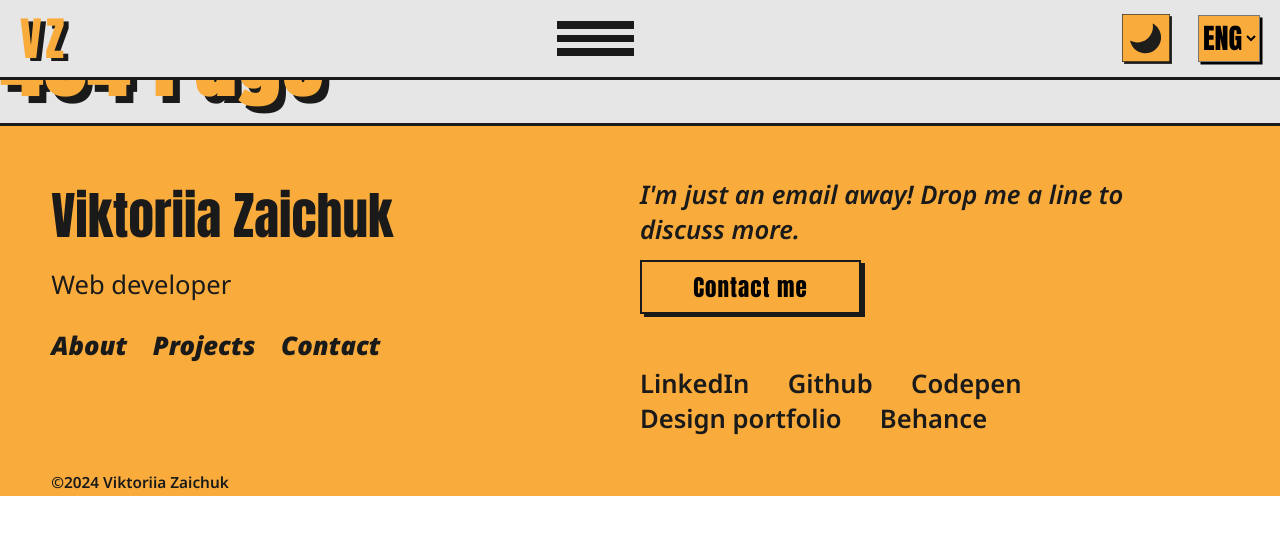
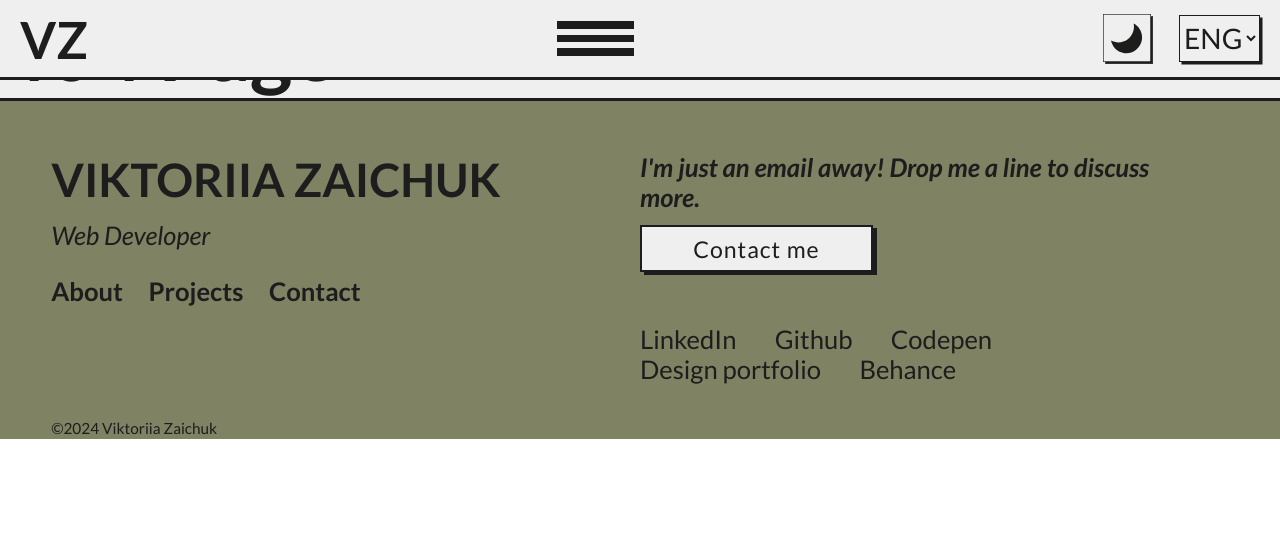
Before and after one commit to ViktoriiaZaichuk/portfolio-dev, a React (Create React App) app: page / in a window 1280 px wide. Shown: the top 534 px of the page. Built offline with nearby package versions, Linux system fonts and the light colour scheme.

Commit message:
💄 Update of variables and styles + update of the About page structure.

```diff
--- a/src/assets/styles/css/index.css
+++ b/src/assets/styles/css/index.css
@@ -1,41 +1,42 @@
 /* Variables Colors */
-@import url("https://fonts.googleapis.com/css2?family=Anton&display=swap");
-@import url("https://fonts.googleapis.com/css2?family=Noto+Sans:ital,wght@0,100;0,200;0,300;0,400;0,500;0,600;0,700;0,800;0,900;1,100;1,200;1,300;1,400;1,500;1,600;1,700;1,800;1,900&display=swap");
+@import url("https://fonts.googleapis.com/css2?family=Lato:ital,wght@0,100;0,300;0,400;0,700;0,900;1,100;1,300;1,400;1,700;1,900&display=swap");
 .light {
   transition: all 1.2s cubic-bezier(0.34, 1.56, 0.64, 1);
-  --black: #1A1A1A;
+  --black: #1D1D1D;
   --red: #F65D5D;
-  --blue: #5D75F6;
-  --green: #89E352;
+  --purple: #B98CF1;
+  --green: #7F8263;
+  --white: #EFEFEF;
   --primary-color: #F9AC3C;
   --secondary-color: #6c757d;
-  --background-color: #e6e6e6;
-  --text-color: #1a1a1a;
-  --dots-color: #1a1a1aef;
-  --border-color: #1a1a1a;
-  --text-shadow: #1a1a1a;
+  --background-color: #EFEFEF;
+  --text-color: #1D1D1D;
+  --dots-color: #1D1D1D;
+  --border-color: #1D1D1D;
+  --text-shadow: #1D1D1D;
   --text-stroke: #F9AC3C;
-  --burger-btn-color: #1a1a1a;
+  --burger-btn-color: #1D1D1D;
   background-color: var(--background-color);
-  color: var(--primary-color); }
+  color: var(--text-color); }
 
 .dark {
   transition: all 1.2s cubic-bezier(0.34, 1.56, 0.64, 1);
-  --black: #1A1A1A;
+  --black: #1D1D1D;
   --red: #F65D5D;
-  --blue: #5D75F6;
-  --green: #89E352;
+  --purple: #B98CF1;
+  --green: #7F8263;
+  --white: #EFEFEF;
   --primary-color: #F9AC3C;
   --secondary-color: #6c757d;
-  --background-color: #1A1A1A;
-  --text-color: #e6e6e6;
-  --dots-color:  #e6e6e6ad;
-  --border-color:  #e6e6e6;
-  --text-shadow: #1A1A1A;
-  --text-stroke: #1A1A1A;
-  --burger-btn-color: #e6e6e6;
+  --background-color: #1D1D1D;
+  --text-color: #EFEFEF;
+  --dots-color:  #EFEFEF;
+  --border-color:  #EFEFEF;
+  --text-shadow: #1D1D1D;
+  --text-stroke: #1D1D1D;
+  --burger-btn-color: #EFEFEF;
   background-color: var(--background-color);
-  color: var(--primary-color); }
+  color: var(--text-color); }
 
 /* Variables fonts */
 /* Flex box */
@@ -50,7 +51,7 @@ html, body, div, span, object, iframe, figure, h1, h2, h3, h4, h5, h6, p, blockq
   margin: 0;
   padding: 0;
   border: 0;
-  font-family: "Noto Sans", sans-serif;
+  font-family: "Lato", sans-serif;
   vertical-align: baseline;
   text-rendering: optimizeLegibility;
   -webkit-font-smoothing: antialiased;
@@ -71,9 +72,7 @@ main {
 h1 {
   font-size: 3.2rem;
   font-weight: 700;
-  letter-spacing: 3px;
-  text-shadow: var(--text-shadow) 7px 7px;
-  font-family: "Anton", sans-serif; }
+  font-family: "Lato", sans-serif; }
 
 ol, ul {
   list-style: none; }
@@ -114,10 +113,10 @@ a {
   .header .logo {
     z-index: 101; }
     .header .logo span {
-      font-family: "Anton", sans-serif;
-      font-size: 1.8rem;
-      letter-spacing: 4px;
-      text-shadow: var(--text-shadow) 5px 3px; }
+      font-family: "Lato", sans-serif;
+      font-size: 2rem;
+      font-weight: 700;
+      color: var(--text-color); }
   .header--actions {
     z-index: 101;
     display: flex;
@@ -174,10 +173,11 @@ a {
         .header .navbar .menu-items li a {
           color: var(--text-color);
           font-size: 4rem;
-          font-family: "Anton", sans-serif;
+          font-family: "Lato", sans-serif;
+          text-transform: uppercase;
           transition: all 0.3s cubic-bezier(0.55, 0, 0.1, 1); }
           .header .navbar .menu-items li a:hover {
-            color: var(--primary-color); }
+            color: var(--purple); }
   .header .theme-switch {
     display: flex;
     align-items: center;
@@ -187,22 +187,31 @@ a {
       height: 100%;
       width: 100%;
       max-height: 50px; }
+      .header .theme-switch svg rect {
+        fill: var(--background-color);
+        stroke: var(--text-color); }
+      .header .theme-switch svg #sun {
+        fill: var(--text-color); }
+      .header .theme-switch svg #square {
+        fill: var(--text-color); }
   .header .lang-switch {
     height: 47px;
-    box-shadow: black 2.5px 2.5px 0px 0px; }
+    box-shadow: var(--text-color) 2.5px 2.5px 0px 0px; }
     .header .lang-switch .custom-select {
-      background-color: var(--primary-color);
+      background-color: var(--background-color);
       height: 100%;
-      font-family: "Anton", sans-serif;
+      font-family: "Lato", sans-serif;
+      color: var(--text-color);
       font-size: 1.1rem;
-      outline: none; }
+      outline: none;
+      border: var(--text-color) 1px solid; }
       .header .lang-switch .custom-select:focus, .header .lang-switch .custom-select:hover {
-        background-color: var(--primary-color) !important;
-        background: var(--primary-color) !important; }
+        background-color: var(--background-color) !important;
+        background: var(--background-color) !important; }
 
 /* FOOTER */
 .footer {
-  background-color: var(--primary-color);
+  background-color: var(--green);
   padding: 2rem 2rem 0 2rem;
   color: var(--black);
   border-top: var(--border-color) 3px solid; }
@@ -215,14 +224,16 @@ a {
     .footer--links__nav {
       flex: 1 1 0px; }
       .footer--links__nav span a {
-        font-family: "Anton", sans-serif;
-        font-size: 2rem; }
+        font-family: "Lato", sans-serif;
+        font-size: 1.8rem;
+        font-weight: 600;
+        text-transform: uppercase; }
       .footer--links__nav p {
-        margin: .5rem 0 1rem 0; }
+        margin: .5rem 0 1rem 0;
+        font-style: italic; }
       .footer--links__nav div a {
-        font-weight: 900;
-        margin-right: 1rem;
-        font-style: italic; }
+        font-weight: 600;
+        margin-right: 1rem; }
     .footer--links__social {
       flex: 1 1 0px;
       display: flex;
@@ -237,27 +248,27 @@ a {
           max-width: 550px;
           margin-bottom: .5rem; }
       .footer--links__social .social-links a {
-        margin: 0 1.5rem 0 0;
-        font-weight: 600; }
+        margin: 0 1.5rem 0 0; }
   .footer--legal span {
     font-size: .6rem;
-    font-weight: 600; }
+    font-weight: 400; }
 
 /* MAIN BUTTON */
 .main-button {
   padding: .3rem 2rem;
   cursor: pointer;
-  font-family: "Anton", sans-serif;
+  font-family: "Lato", sans-serif;
   letter-spacing: 1px;
   font-size: .9rem;
-  background-color: var(--primary-color);
+  background-color: var(--white);
   border: var(--black) 2px solid;
-  box-shadow: var(--black) 4px 3px 0px 0px; }
+  box-shadow: var(--black) 4px 3px 0px 0px;
+  color: var(--black); }
 
 /* Projects card */
 .project-card-link {
   display: block;
-  background-color: var(--red);
+  background-color: var(--background-color);
   padding: .7rem;
   border: 1px solid var(--border-color);
   border-radius: 10px;
@@ -291,12 +302,6 @@ a {
     padding: 0 2rem;
     min-height: 100vh;
     padding-top: 80px;
-    --dotSize: 0.1rem;
-    --bgSize: .5rem;
-    --bgPosition: calc(var(--bgSize) / 2);
-    background-image: radial-gradient(circle at center, var(--dots-color) var(--dotSize), transparent 0), radial-gradient(circle at center, var(--dots-color) var(--dotSize), transparent 0);
-    background-size: var(--bgSize) var(--bgSize);
-    background-position: 0 0, var(--bgPosition) var(--bgPosition);
     display: flex;
     flex-direction: column;
     align-items: center;
@@ -304,7 +309,9 @@ a {
     border-bottom: var(--border-color) 3px solid; }
     .home--hero__txt h1 {
       padding-top: 3rem;
-      text-align: center; }
+      text-align: center;
+      text-transform: uppercase;
+      color: var(--text-color); }
     .home--hero__img {
       border: var(--border-color) 3px solid;
       border-bottom: none;
@@ -322,35 +329,75 @@ a {
   /* Skills section */ }
   .about--hero {
     min-height: 100vh;
-    padding-top: 80px; }
+    padding-top: 80px;
+    display: flex;
+    flex-direction: column;
+    justify-content: space-between; }
+    .about--hero__txt h1 {
+      text-align: center;
+      margin-bottom: 1.5rem; }
+    .about--hero__txt p {
+      text-align: center;
+      margin-bottom: 2rem; }
+    .about--hero__img {
+      width: 100%;
+      border-top: var(--border-color) 3px solid; }
+      .about--hero__img img {
+        display: block;
+        max-height: 600px;
+        width: 100%;
+        height: 100%;
+        object-fit: cover; }
   .about--intro {
     padding: 0 2rem;
-    --dotSize: 0.1rem;
-    --bgSize: .5rem;
-    --bgPosition: calc(var(--bgSize) / 2);
-    background-image: radial-gradient(circle at center, var(--dots-color) var(--dotSize), transparent 0), radial-gradient(circle at center, var(--dots-color) var(--dotSize), transparent 0);
-    background-size: var(--bgSize) var(--bgSize);
-    background-position: 0 0, var(--bgPosition) var(--bgPosition);
-    padding-top: 2rem;
-    padding-bottom: 2rem;
+    padding-top: 4rem;
+    padding-bottom: 4rem;
     border-bottom: var(--border-color) 3px solid;
-    border-top: var(--border-color) 3px solid; }
+    border-top: var(--border-color) 3px solid;
+    background-color: var(--green);
+    display: flex;
+    justify-content: center; }
+    .about--intro span {
+      color: var(--purple);
+      text-transform: uppercase;
+      font-style: italic;
+      font-size: 2.5rem;
+      font-weight: 700; }
+    .about--intro span {
+      margin-right: 1.5rem; }
     .about--intro h2 {
-      background-color: var(--background-color); }
+      max-width: 1000px;
+      font-weight: 300;
+      font-size: 1.4rem; }
   .about--info {
     display: flex;
     align-items: center;
     justify-content: center;
-    background-color: var(--primary-color);
-    border-bottom: var(--border-color) 3px solid; }
+    border-bottom: var(--border-color) 3px solid;
+    background-color: var(--purple); }
     .about--info__img {
-      flex: 1 1 0px; }
+      flex: 1 1 0px;
+      border-right: var(--border-color) 3px solid; }
+      .about--info__img img {
+        display: block;
+        max-height: 1000px;
+        width: 100%;
+        height: 100%;
+        object-fit: cover; }
     .about--info__txt {
       flex: 1 1 0px;
       padding: 2rem;
       color: var(--text-color); }
+      .about--info__txt :first-child {
+        margin-bottom: 1.6rem; }
   .about--skills {
-    padding: 0 2rem; }
+    padding: 0 2rem;
+    padding-top: 4rem;
+    padding-bottom: 4rem;
+    text-align: center; }
+    .about--skills h2 {
+      max-width: 700px;
+      margin: 1.5rem auto; }
 
 /* Projects page */
 .projects--hero {
--- a/src/assets/styles/sass/base/_reset.scss
+++ b/src/assets/styles/sass/base/_reset.scss
@@ -31,8 +31,6 @@ main {
 h1 {
     font-size: 3.2rem;
     font-weight: 700;
-    letter-spacing: 3px;
-    text-shadow: $text-shadow 7px 7px;
     font-family: $displayFont;
 }
 
--- a/src/assets/styles/sass/components/_button.scss
+++ b/src/assets/styles/sass/components/_button.scss
@@ -1,7 +1,8 @@
 /* MAIN BUTTON */
 .main-button {
     @include button;
-    background-color: $primary-color;
+    background-color: $white;
     border: $black 2px solid;
     box-shadow: $black 4px 3px 0px 0px;
+    color: $black;
 }
--- a/src/assets/styles/sass/layout/_footer.scss
+++ b/src/assets/styles/sass/layout/_footer.scss
@@ -1,6 +1,6 @@
 /* FOOTER */
 .footer {
-    background-color: $primary-color;
+    background-color: $green;
     padding: 2rem 2rem 0 2rem;
     color: $black;
     border-top: $border-color 3px solid;
@@ -13,17 +13,19 @@
             span {
                 a {
                     font-family: $displayFont;
-                    font-size: 2rem;
+                    font-size: 1.8rem;
+                    font-weight: 600;
+                    text-transform: uppercase;
                 }
             }
             p {
                 margin: .5rem 0 1rem 0;
+                font-style: italic;
             }
             div {
                 a {
-                    font-weight: 900;
+                    font-weight: 600;
                     margin-right: 1rem;
-                    font-style: italic;
                 }
             }
         }
@@ -44,7 +46,6 @@
             .social-links {
                 a {
                     margin: 0 1.5rem 0 0;
-                    font-weight: 600;
                 }
             }
         }
@@ -52,7 +53,7 @@
     &--legal {
         span {
             font-size: .6rem;
-            font-weight: 600;
+            font-weight: 400;
         }
     }
 }
--- a/src/assets/styles/sass/layout/_header.scss
+++ b/src/assets/styles/sass/layout/_header.scss
@@ -21,9 +21,9 @@
     z-index: 101;
     & span {
       font-family: $displayFont;
-      font-size: 1.8rem;
-      letter-spacing: 4px;
-      text-shadow: $text-shadow 5px 3px;
+      font-size: 2rem;
+      font-weight: 700;
+      color: $text-color;
     }
   }
 
@@ -49,7 +49,6 @@
     margin: 10px;
     transition: transform .6s cubic-bezier(.55,0,.1,1);
     position: relative;
-
     .bar {
       width: 100%;
       height: 0.3rem;
@@ -99,9 +98,10 @@
           color: $text-color;
           font-size: 4rem;
           font-family: $displayFont;
+          text-transform: uppercase;
           transition: all .3s cubic-bezier(.55,0,.1,1);
           &:hover {
-            color: $primary-color;
+            color: $purple;
           }
         }
       }
@@ -114,21 +114,32 @@
       height: 100%;
       width: 100%;
       max-height: 50px;
+      & rect {
+        fill: $background-color;
+        stroke: $text-color;
+      }
+      & #sun {
+        fill: $text-color;
+      }
+      & #square {
+        fill: $text-color;
+      }
     }
   }
   .lang-switch {
     height: 47px;
-    box-shadow: black 2.5px 2.5px 0px 0px;
+    box-shadow: $text-color 2.5px 2.5px 0px 0px;
     .custom-select {
-      background-color: $primary-color;
+      background-color: $background-color;
       height: 100%;
       font-family: $displayFont;
+      color: $text-color;
       font-size: 1.1rem;
       outline: none;
-
+      border: $text-color 1px solid;
       &:focus, &:hover  {
-        background-color: $primary-color !important;
-        background: $primary-color !important;
+        background-color: $background-color !important;
+        background: $background-color !important;
       }
     }
   }
--- a/src/assets/styles/sass/pages/_homepage.scss
+++ b/src/assets/styles/sass/pages/_homepage.scss
@@ -5,7 +5,6 @@
         @include layout;
         min-height: 100vh;
         padding-top: 80px;
-        @include halftone;
         @include flex-column;
         align-items: center;
         justify-content: space-between;
@@ -14,6 +13,8 @@
             h1 {
                 padding-top: 3rem;
                 text-align: center;
+                text-transform: uppercase;
+                color: $text-color;
             }
         }
         &__img {
--- a/src/assets/styles/sass/utils/_mixins.scss
+++ b/src/assets/styles/sass/utils/_mixins.scss
@@ -73,7 +73,7 @@ $screen550: 550px;
 /* Project card */
 @mixin card {
   display: block;
-  background-color: $red;
+  background-color: $background-color;
   padding: .7rem;
   border: 1px solid $border-color;
   border-radius: 10px;
--- a/src/assets/styles/sass/utils/_variables.scss
+++ b/src/assets/styles/sass/utils/_variables.scss
@@ -3,6 +3,8 @@ $black: var(--black);
 $red: var(--red);
 $blue: var(--blue);
 $green: var(--green);
+$white: var(--white);
+$purple: var(--purple);
 
 $primary-color: var(--primary-color);
 $secondary-color: var(--secondary-color);
@@ -18,31 +20,32 @@ $burger-btn-color: var(--burger-btn-color);
 // Mixin for theme styles
 @mixin applyThemeStyles {
   background-color: $background-color;
-  color: $primary-color;
+  color: $text-color;
 }
 
 // Light theme styles
 .light {
   transition: all 1.2s cubic-bezier(.34,1.56,.64,1);
-  --black: #1A1A1A;
+  --black: #1D1D1D;
   --red: #F65D5D;
-  --blue: #5D75F6;
-  --green: #89E352;
+  --purple: #B98CF1;
+  --green: #7F8263;
+  --white: #EFEFEF;
 
   --primary-color: #F9AC3C;
   --secondary-color: #6c757d;
-  --background-color: #e6e6e6;
+  --background-color: #EFEFEF;
 
-  --text-color: #1a1a1a;
+  --text-color: #1D1D1D;
 
-  --dots-color: #1a1a1aef;
+  --dots-color: #1D1D1D;
 
-  --border-color: #1a1a1a;
+  --border-color: #1D1D1D;
 
-  --text-shadow: #1a1a1a;
+  --text-shadow: #1D1D1D;
   --text-stroke: #F9AC3C;
 
-  --burger-btn-color: #1a1a1a;
+  --burger-btn-color: #1D1D1D;
 
   @include applyThemeStyles;
 }
@@ -50,32 +53,32 @@ $burger-btn-color: var(--burger-btn-color);
 // Dark theme styles
 .dark {
   transition: all 1.2s cubic-bezier(.34,1.56,.64,1);
-  --black: #1A1A1A;
+  --black: #1D1D1D;
   --red: #F65D5D;
-  --blue: #5D75F6;
-  --green: #89E352;
+  --purple: #B98CF1;
+  --green: #7F8263;
+  --white: #EFEFEF;
 
   --primary-color: #F9AC3C;
   --secondary-color: #6c757d;
-  --background-color: #1A1A1A;
+  --background-color: #1D1D1D;
 
-  --text-color: #e6e6e6;
+  --text-color: #EFEFEF;
 
-  --dots-color:  #e6e6e6ad;
+  --dots-color:  #EFEFEF;
 
-  --border-color:  #e6e6e6;
+  --border-color:  #EFEFEF;
 
-  --text-shadow: #1A1A1A;
-  --text-stroke: #1A1A1A;
+  --text-shadow: #1D1D1D;
+  --text-stroke: #1D1D1D;
 
-  --burger-btn-color: #e6e6e6;
+  --burger-btn-color: #EFEFEF;
 
   @include applyThemeStyles;
 }
 
 /* Variables fonts */
-@import url('https://fonts.googleapis.com/css2?family=Anton&display=swap');
-@import url('https://fonts.googleapis.com/css2?family=Noto+Sans:ital,wght@0,100;0,200;0,300;0,400;0,500;0,600;0,700;0,800;0,900;1,100;1,200;1,300;1,400;1,500;1,600;1,700;1,800;1,900&display=swap');
+@import url('https://fonts.googleapis.com/css2?family=Lato:ital,wght@0,100;0,300;0,400;0,700;0,900;1,100;1,300;1,400;1,700;1,900&display=swap');
 
-$displayFont: 'Anton', sans-serif;
-$bodyTextFont: 'Noto Sans', sans-serif;
+$displayFont: 'Lato', sans-serif;
+$bodyTextFont: 'Lato', sans-serif;
--- a/src/components/layout/Footer.jsx
+++ b/src/components/layout/Footer.jsx
@@ -20,7 +20,7 @@ const Footer = () => {
         <footer className='footer'>
             <div className='footer--links'>
                 <div className='footer--links__nav'>
-                    <span className=''><NavLink to="/">Viktoriia Zaichuk</NavLink></span>
+                    <span className=''><NavLink to="/portfolio-dev">Viktoriia Zaichuk</NavLink></span>
                     <p>{t('footer.position')}</p>
                     <div>
                         <NavLink to="/about">
--- a/src/locales/en/translation.json
+++ b/src/locales/en/translation.json
@@ -4,7 +4,7 @@
     "navbar.projects": "Projects",
     "navbar.contact": "Contact",
 
-    "footer.position": "Web developer",
+    "footer.position": "Web Developer",
     "footer.contactintro": "I'm just an email away! Drop me a line to discuss more.",
     "footer.button": "Contact me",
 
--- a/src/pages/about/index.jsx
+++ b/src/pages/about/index.jsx
@@ -1,5 +1,8 @@
 import React from "react";
 import { useTranslation } from 'react-i18next';
+
+import infoImg from "../../assets/img/pages/about-info.webp";
+import heroImg from "../../assets/img/pages/about-hero.webp";
 
 import Layout from "../../components/layout/Layout";
 import Button from "../../components/ui/Button";
@@ -11,17 +14,26 @@ const About = () => {
         <Layout>
             <main className="about">
                 <section className="about--hero">
-                    <h1>{t('about.hero.title')}</h1>
-                    <p>{t('about.hero.p')}</p>
+                    <div className="about--hero__txt">
+                        <h1>{t('about.hero.title')}</h1>
+                        <p>{t('about.hero.p')}</p>
+                    </div>
+                    <div className="about--hero__img">
+                        <img src={heroImg} alt="Viktoriia Zaichuk" />
+                    </div>
                 </section>
 
                 <section className="about--intro">
-                    <h2>{t('about.intro.title')}</h2>
+                    <span>Creative</span>
+                    <div>
+                        <h2>{t('about.intro.title')}</h2>
+                        <span>Developer</span>
+                    </div>
                 </section>
 
                 <section className="about--info">
                     <div className="about--info__img">
-
+                        <img src={infoImg} alt="Viktoriia Zaichuk" />
                     </div>
                     <div className="about--info__txt">
                         <p>{t('about.info.txt01')}</p>
@@ -30,7 +42,9 @@ const About = () => {
                 </section>
 
                 <section className="about--skills">
-                    <h2>{t('about.skills.title')}</h2>
+                    <div>
+                        <h2>{t('about.skills.title')}</h2>
+                    </div>
                     <div className="about--skills__list">
                         <span>#JavaScript</span>
                         <span>#React</span>
@@ -46,7 +60,7 @@ const About = () => {
                         <span>#Node.js</span>
                         <span>#SQL</span>
                     </div>
-                    <div>
+                    <div className="about--skills__cv">
                         <p>{t('about.skills.cv')}</p>
                         <Button
                             text={t('about.skills.btn')}
```
Also changed, not shown: src/assets/styles/sass/pages/_aboutpage.scss (+66 -5 lines), 2 other files (tests, documents, lock files or other folders).
